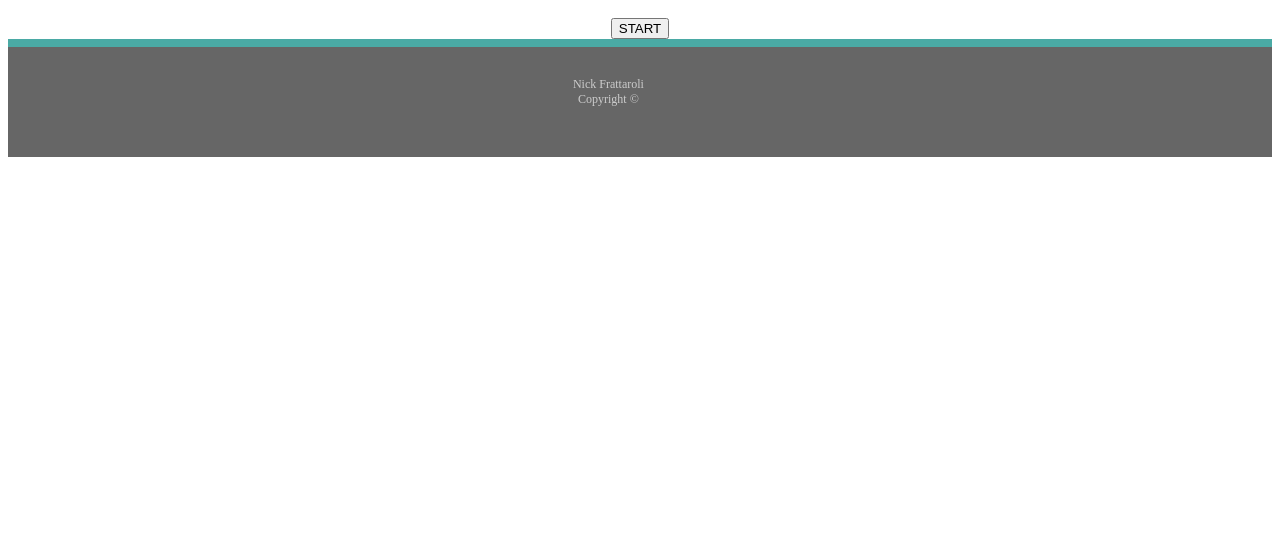
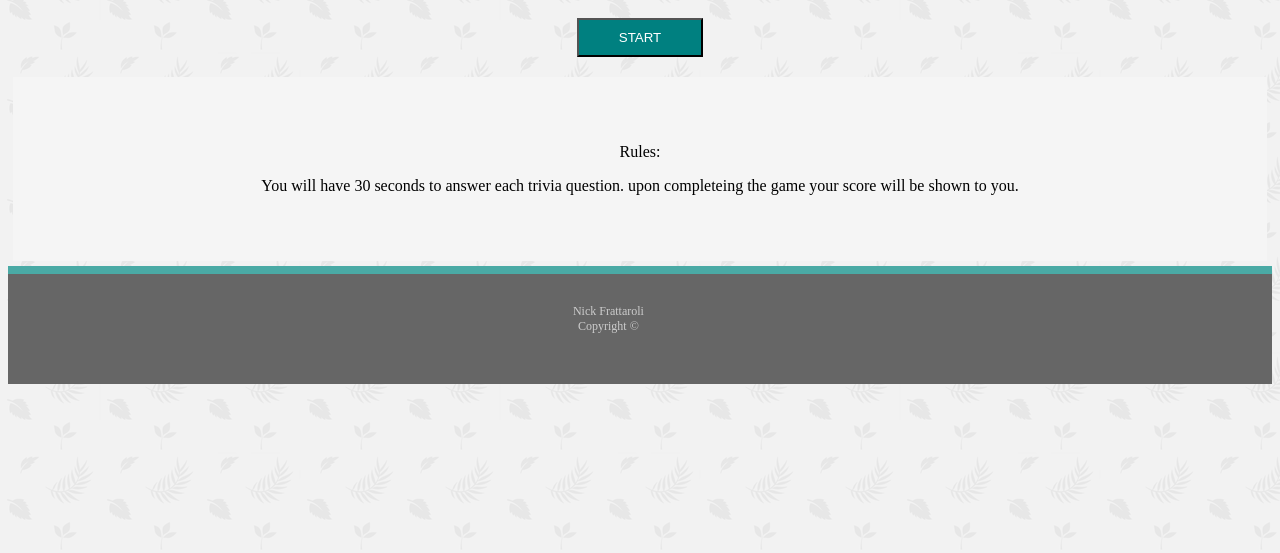
Before and after one commit to Nfratt/TriviaGame, a plain HTML site: page index.html in a window 1280 px wide. Shown: the part 247-800 px from the top of the page. Drawn offline with nearby package versions, Linux system fonts and the light colour scheme.

Commit message:
adding press start to begin

```diff
--- a/assets/css/style.css
+++ b/assets/css/style.css
@@ -9,7 +9,8 @@
   text-align: center;;
 }
   #content{
-  text-align: center
+  text-align: center;
+  margin: 5px;
 }
   #masthead {
     margin-left: 20%;
@@ -23,7 +24,22 @@
     border-bottom: 2px solid #cccccc;
   }
 
+#startbtn{  width: 10%;
+  padding: 10px 0;
+  text-align: center;
+  background-color: teal;
+  align-content: center;
+  color: white;
+}
+#rules {
+  width: 100%;
+  padding: 50px 0;
+  text-align: center;
+  background-color: whitesmoke;
+  margin-top: 20px;
+  align-content: center;
 
+}
   #logo {
     float: left;
     width: 250px;
@@ -63,7 +79,6 @@ footer {
     padding: 30px 0;
     clear: both;
     font-size: 12px;
-    color: #ffffff;
     color: #cccccc;
     text-align: center;
     background: #666666;
--- a/assets/javascript/Javascript.js
+++ b/assets/javascript/Javascript.js
@@ -0,0 +1,11 @@
+function startbutton(){
+    var x = document.getElementById("rules","startbtn");
+    if (x.style.display === "none") {
+      x.style.display = 100;
+    } else {
+      x.style.opacity = 0;
+    }
+  }
+  function timer() {
+    setTimeout(function(){ ; }, 30000);
+  }
--- a/index.html
+++ b/index.html
@@ -18,11 +18,19 @@
             </nav>
         </div>
     </header>
-    <div id="content">
-        <h1 id ="start">Press "START" to begin</h1>
-        <button onclick=myfunction>START</button>
+    <div id= "content">
+        <h1 id="start">Press "START" to begin</h1>
+        <button id="startbtn" onclick="startbutton()">
+            START
+        </button>
 
+        <div id="rules">
+            <p>Rules:</p>
+            <p>You will have 30 seconds to answer each trivia question.
+            upon completeing the game your score will be shown to you.</p>
+        </div>
     </div>
+
     <footer>
         <div class="container">
             <span>Nick Frattaroli</span>
```
Also changed, not shown: assets/images/leaves-pattern.png (added).
